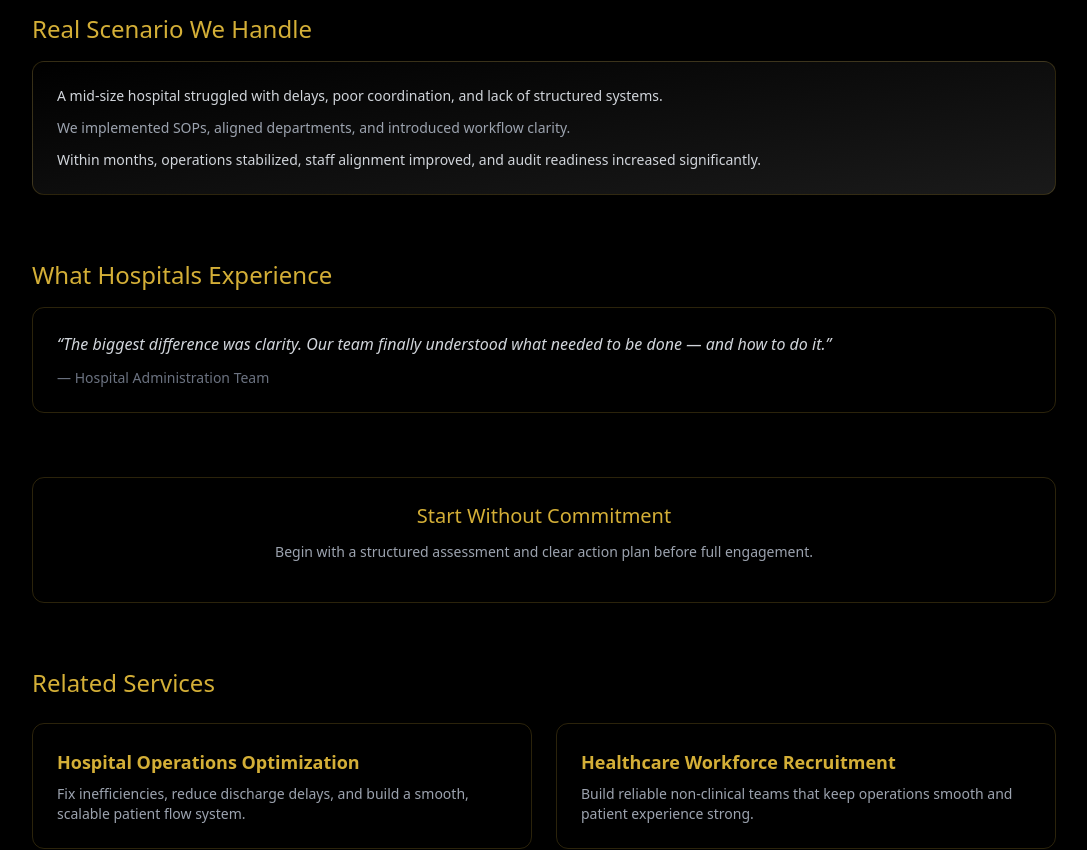
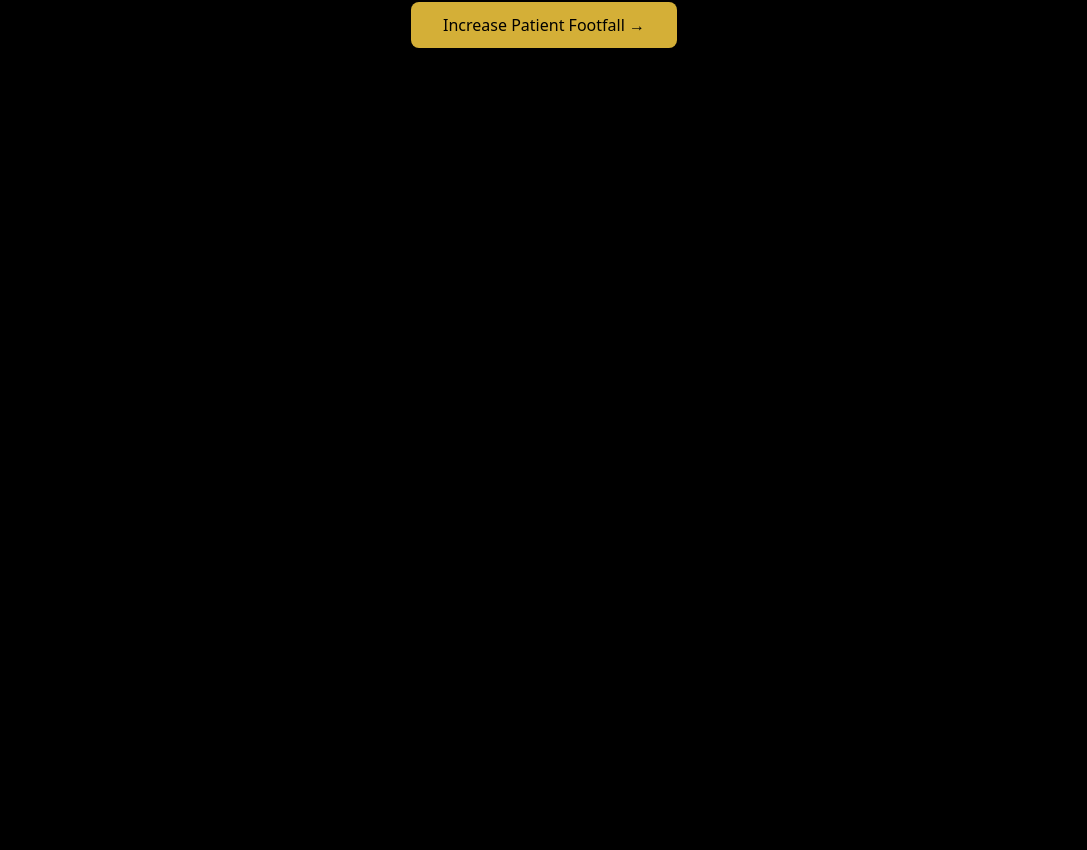
Before and after one commit to hospinovus-lgtm/hospinovus.com, a React (Vite) app: page /services/growth in a window 1280 px wide. Shown: the part 1903-2753 px from the top of the page, without its empty margins (96-1183 px from the left). After the commit the page ends 2068 px from the top, so only its background shows below. Built offline with nearby package versions, Linux system fonts and the light colour scheme.

Commit message:
fixed exit popup

```diff
--- a/src/pages/ServiceDetail.tsx
+++ b/src/pages/ServiceDetail.tsx
@@ -9,7 +9,7 @@ export default function ServiceDetail() {
 
   const [showPopup, setShowPopup] = useState(false)
 
-  // ✅ SERVICE-SPECIFIC CTA LOGIC
+  // ✅ SERVICE-SPECIFIC CTA
   const getCTA = () => {
     switch (service?.slug) {
       case "nabh":
@@ -31,18 +31,50 @@ export default function ServiceDetail() {
 I’m interested in ${service?.title}.
 Please guide me on next steps.`
 
+  // 🔥 FIXED EXIT INTENT SYSTEM
   useEffect(() => {
+    let hasTriggered = false
+
+    const timer = setTimeout(() => {
+      // 🖥️ Desktop exit (mouse to top)
+      const handleMouseLeave = (e: MouseEvent) => {
+        if (e.clientY <= 10 && !hasTriggered) {
+          hasTriggered = true
+          setShowPopup(true)
+        }
+      }
+
+      // 📱 Mobile fallback (scroll intent)
       let lastScroll = window.scrollY
 
       const handleScroll = () => {
-      if (window.scrollY < lastScroll) {
+        const scrollPercent =
+          (window.scrollY /
+            (document.body.scrollHeight - window.innerHeight)) *
+          100
+
+        if (
+          scrollPercent > 50 &&
+          window.scrollY < lastScroll &&
+          !hasTriggered
+        ) {
+          hasTriggered = true
           setShowPopup(true)
         }
+
         lastScroll = window.scrollY
       }
 
+      document.addEventListener("mouseleave", handleMouseLeave)
       window.addEventListener("scroll", handleScroll)
-    return () => window.removeEventListener("scroll", handleScroll)
+
+      return () => {
+        document.removeEventListener("mouseleave", handleMouseLeave)
+        window.removeEventListener("scroll", handleScroll)
+      }
+    }, 3000)
+
+    return () => clearTimeout(timer)
   }, [])
 
   if (!service) {
@@ -162,68 +194,6 @@ Please guide me on next steps.`
           ))}
         </div>
 
-        {/* CASE STORY */}
-        <div>
-          <h2 className="text-2xl text-gold mb-4">Real Scenario We Handle</h2>
-          <div className="border border-gold/20 p-6 rounded-xl bg-gradient-to-br from-black to-[#1a1a1a] space-y-3">
-            <p className="text-gray-300 text-sm">
-              {commonBlocks.credibility.scenario.problem}
-            </p>
-            <p className="text-gray-400 text-sm">
-              {commonBlocks.credibility.scenario.action}
-            </p>
-            <p className="text-gray-300 text-sm">
-              {commonBlocks.credibility.scenario.result}
-            </p>
-          </div>
-        </div>
-
-        {/* TESTIMONIAL */}
-        <div>
-          <h2 className="text-2xl text-gold mb-4">What Hospitals Experience</h2>
-          <div className="border border-gold/20 p-6 rounded-xl">
-            <p className="text-gray-300 italic">
-              “{commonBlocks.credibility.testimonial.quote}”
-            </p>
-            <p className="text-gray-500 text-sm mt-3">
-              — {commonBlocks.credibility.testimonial.author}
-            </p>
-          </div>
-        </div>
-
-        {/* RISK REVERSAL */}
-        <div className="border border-gold/20 p-6 rounded-xl text-center">
-          <h3 className="text-xl text-gold mb-3">
-            {commonBlocks.credibility.riskReversal.title}
-          </h3>
-          <p className="text-gray-400 text-sm mb-4">
-            {commonBlocks.credibility.riskReversal.desc}
-          </p>
-        </div>
-
-        {/* RELATED */}
-        {relatedServices.length > 0 && (
-          <div>
-            <h2 className="text-2xl text-gold mb-6">Related Services</h2>
-            <div className="grid md:grid-cols-2 gap-6">
-              {relatedServices.map((rs) => (
-                <Link
-                  key={rs.slug}
-                  to={`/services/${rs.slug}`}
-                  className="border border-gold/20 p-6 rounded-xl hover:border-gold/40 transition"
-                >
-                  <h3 className="text-lg text-gold font-semibold mb-2">
-                    {rs.title}
-                  </h3>
-                  <p className="text-gray-400 text-sm">
-                    {rs.subtitle}
-                  </p>
-                </Link>
-              ))}
-            </div>
-          </div>
-        )}
-
         {/* CTA */}
         <div className="text-center">
           <Link
@@ -255,6 +225,59 @@ Please guide me on next steps.`
       >
         💬
       </a>
+
+      {/* 🔥 EXIT MODAL */}
+      {showPopup && (
+        <div className="fixed inset-0 bg-black/90 flex items-center justify-center z-[999] px-4">
+          <div className="bg-zinc-900 border border-gold/20 rounded-2xl p-8 max-w-md w-full text-center space-y-6 relative">
+
+            <button
+              onClick={() => setShowPopup(false)}
+              className="absolute top-3 right-4 text-gray-400"
+            >
+              ✕
+            </button>
+
+            <h2 className="text-2xl text-gold font-bold">
+              Need Help with {service.title}?
+            </h2>
+
+            <div className="space-y-3">
+
+              <a
+                href={`https://wa.me/918330016037?text=${encodeURIComponent(whatsappMessage)}`}
+                target="_blank"
+                className="bg-green-500 block py-3 rounded-lg"
+              >
+                WhatsApp
+              </a>
+
+              <a
+                href="tel:+918330016037"
+                className="bg-blue-500 block py-3 rounded-lg"
+              >
+                Call
+              </a>
+
+              <a
+                href={`mailto:hospinovus@gmail.com?subject=${encodeURIComponent(`Inquiry about ${service.title}`)}`}
+                className="bg-gray-700 block py-3 rounded-lg"
+              >
+                Email
+              </a>
+
+              <Link
+                to={`/contact?service=${service.slug}`}
+                className="bg-gold text-black block py-3 rounded-lg"
+              >
+                Fill Form
+              </Link>
+
+            </div>
+          </div>
+        </div>
+      )}
+
     </div>
   )
 }
```
Lines whose indentation alone changed are shown as unchanged.
